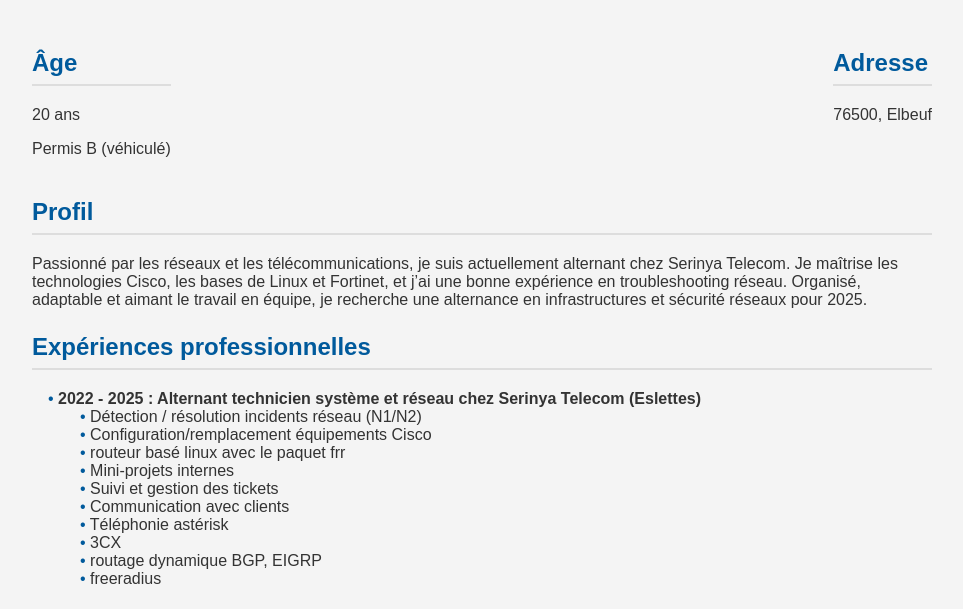
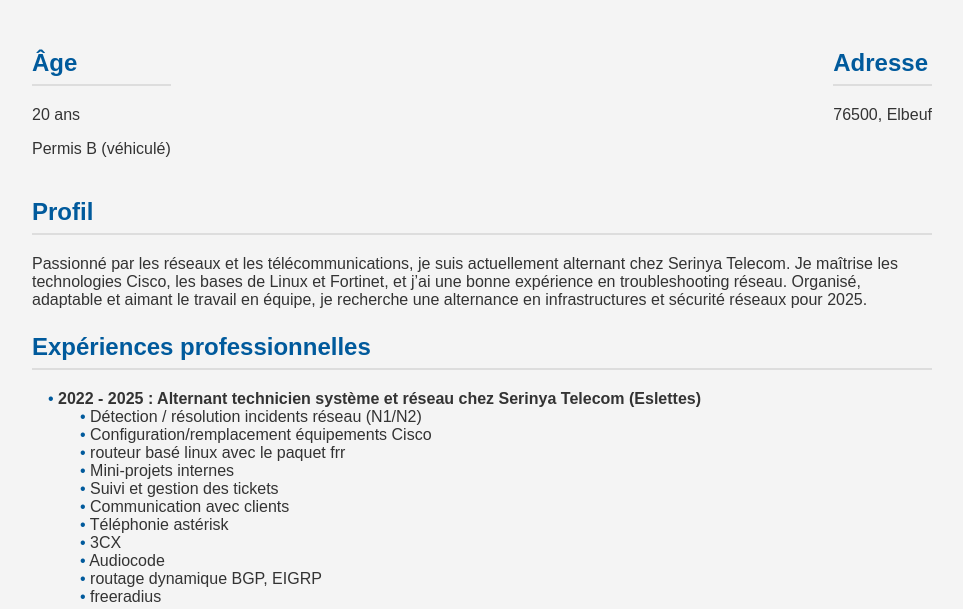
Before and after one commit to enguerra-n/cv, a plain HTML site: page index.html in a window 1280 px wide. Shown: the part 148-757 px from the top of the page, without its empty margins (158-1121 px from the left). Drawn offline with Linux system fonts and the light colour scheme.

Commit message:
Update index.html

```diff
--- a/index.html
+++ b/index.html
@@ -44,6 +44,7 @@
           <li>Communication avec clients</li>
           <li>Téléphonie astérisk</li>
           <li>3CX</li>
+          <li>Audiocode</li>
           <li>routage dynamique BGP, EIGRP</li>
           <li>freeradius</li>
         </ul>
```
